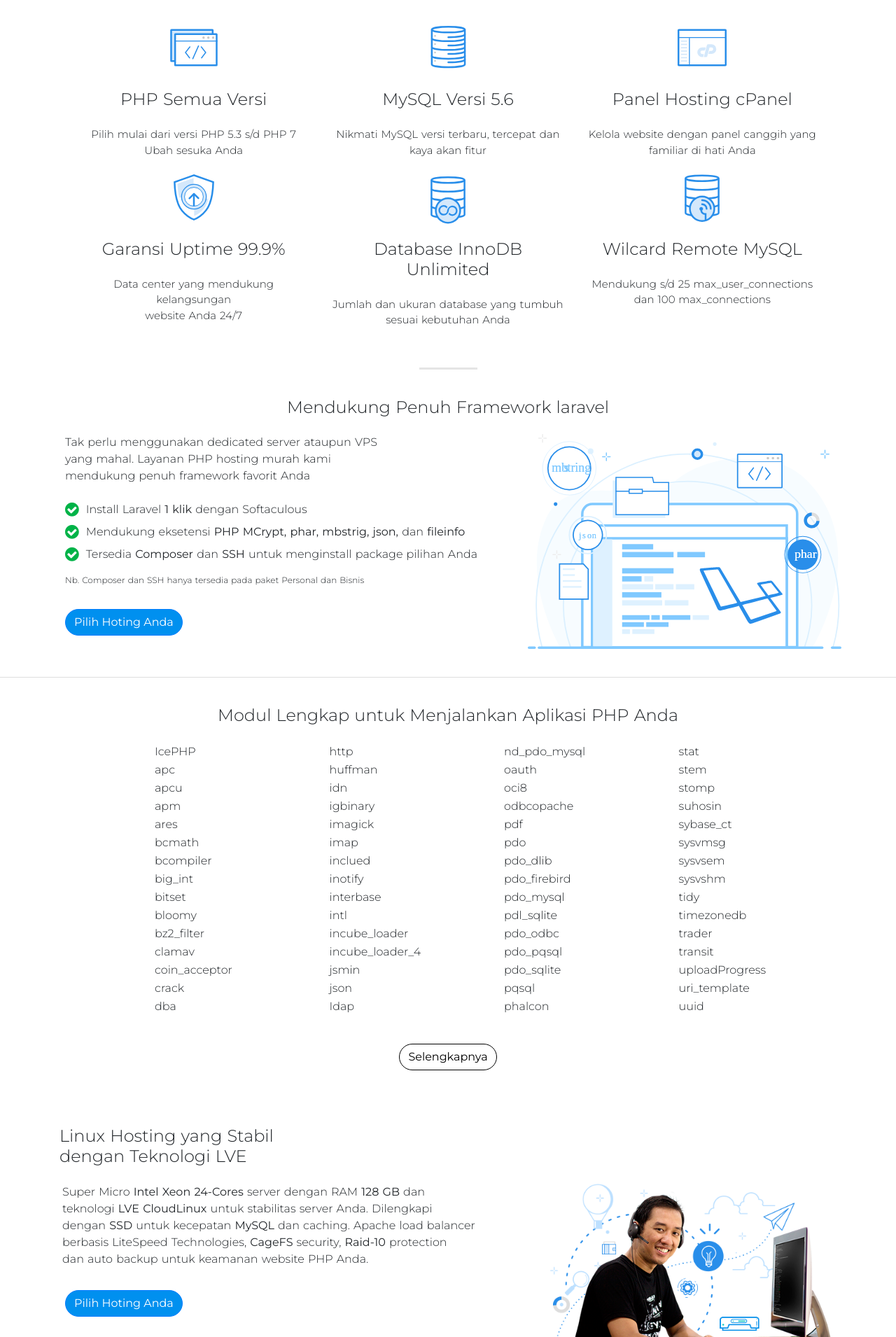
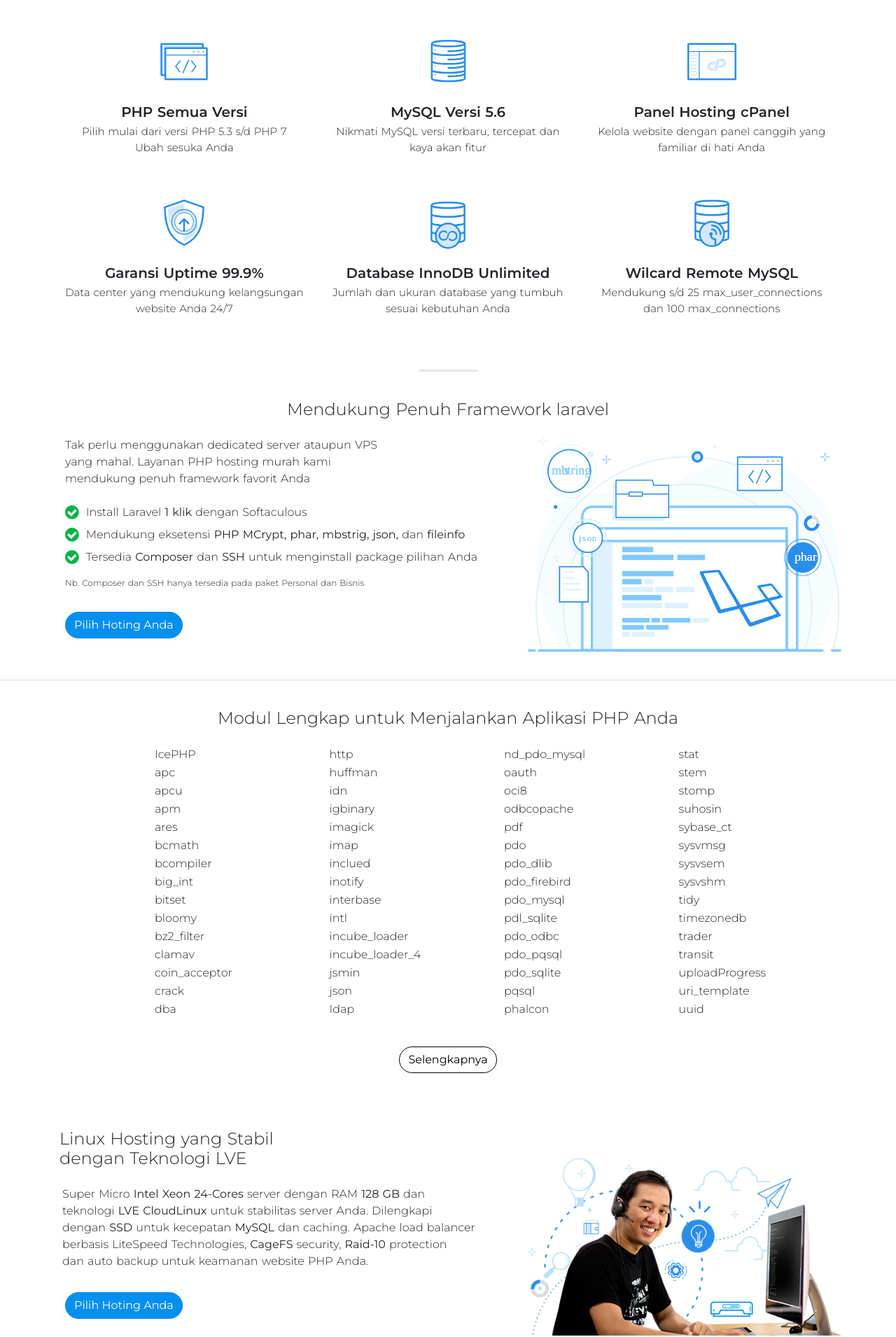
Before and after one commit to fshlarf/niagahoster-landing-page, a Nuxt app: page / in a window 1280 px wide. Shown: the part 1190-3100 px from the top of the page at 70% size. Built offline with nearby package versions, Linux system fonts and the light colour scheme.

Commit message:
change style some component

```diff
--- a/components/mollecules/ImageBenefit.vue
+++ b/components/mollecules/ImageBenefit.vue
@@ -1,7 +1,7 @@
 <template>
-    <div class="col">
+    <div class="col" style="margin-top: 20px; margin-bottom: 20px">
         <img :src="`/images/${fileImg}`" alt="Image not found">
-        <h4>{{ title }}</h4>
+        <h5>{{ title }}</h5>
         <p v-html="desc"></p>
     </div>
 </template>
@@ -24,4 +24,8 @@
 p {
     font-size: 15px;
 }
+h5 {
+    font-weight: 600!important;
+    margin-bottom: 5px;
+}
 </style>
--- a/components/organisms/BenefitSection.vue
+++ b/components/organisms/BenefitSection.vue
@@ -54,7 +54,7 @@
 
 <style lang="scss" scoped>
 .benefit {
-    padding: 40px 40px;
+    padding: 40px 20px;
     text-align: center;
     position: relative;
     min-height: 150px;
--- a/components/organisms/LinuxSection.vue
+++ b/components/organisms/LinuxSection.vue
@@ -54,7 +54,8 @@
     }
     &__img {
         img {
-            width: 26rem;
+            margin-top: -40px;
+            width: 28rem;
         }
     }
     .row {
```
